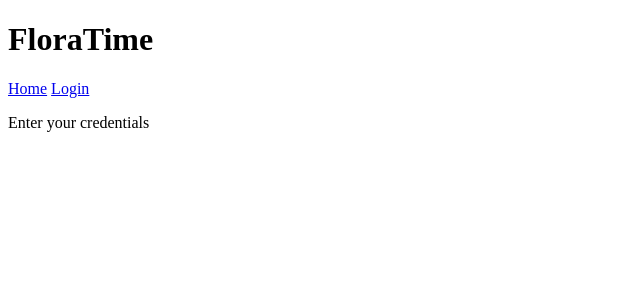
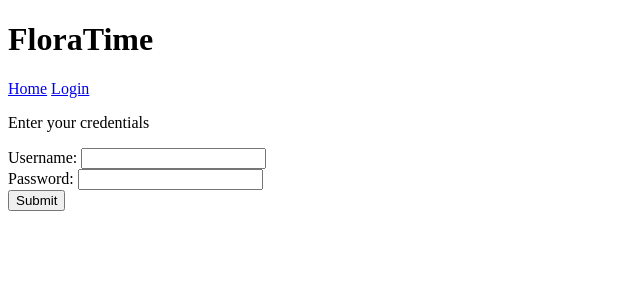
Before and after one commit to Kelamir/FloraTime, a SvelteKit app: page /login in a window 1280 px wide. Shown: the top 300 px of the page, without its empty margins (0-640 px from the left). Built offline with nearby package versions, Linux system fonts and the light colour scheme.

Commit message:
Add login related interface

```diff
--- a/src/lib/components/InProgressMenu.svelte
+++ b/src/lib/components/InProgressMenu.svelte
@@ -5,7 +5,7 @@
   $: endTime = startTime + ($inputMinutes * 60);
   let minutes = 0, seconds = 0, timeRemaining;
 
-  function performCountdown(startTime, endTime, minutes, seconds, timeRemaining) {
+  function performCountdown() {
     const interval = setInterval(() => {
       const current = Date.now() / 1000;
       timeRemaining = endTime - current;
@@ -13,6 +13,7 @@
       seconds = Math.floor(timeRemaining % 60);
       takeCareOfInterval(interval);
     }, 1000);
+    return 5;
 
   }
 
--- a/src/routes/login/+page.svelte
+++ b/src/routes/login/+page.svelte
@@ -1 +1,11 @@
+<script>
+ function handleLoginButton() {
+  // to be implemented
+ }
+</script>
+
 <p>Enter your credentials</p>
+Username: <input type="text"> <br>
+Password: <input type="password"> <br>
+
+<button on:click={handleLoginButton}>Submit</button>
```
Also changed, not shown: src/lib/components/Login.svelte (added).
